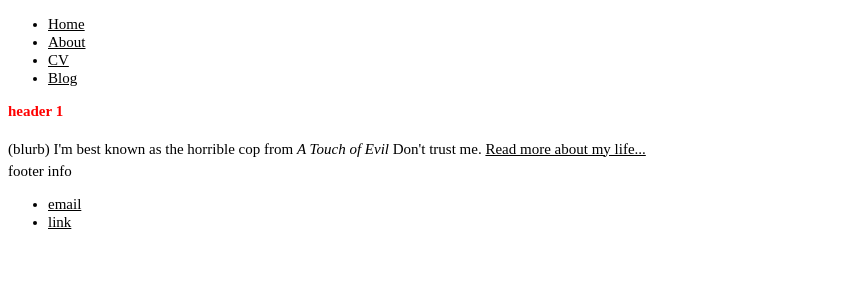
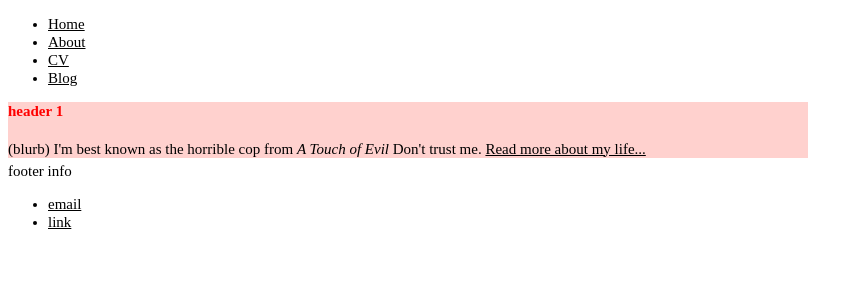
Before and after one commit to paul-abbott/pegs-test.github.io, a Jekyll site: the page built from index.html, in a window 1280 px wide. Shown: the top 300 px of the page, without its empty margins (0-863 px from the left). Built offline with Jekyll 4.4.1, drawn with Linux system fonts in a browser that asks for light colours.

Commit message:
Update main.css

```diff
--- a/assets/css/main.css
+++ b/assets/css/main.css
@@ -1,7 +1,9 @@
+/* test pink back */
+
 /* main-container */
-.container-lg, .container{
+.container{
     max-width: 800px;
-    background: white; /* porto pink #FFD1CE; */
+    background: #FFD1CE;
 }
 
 .markdown-body, body{
```
